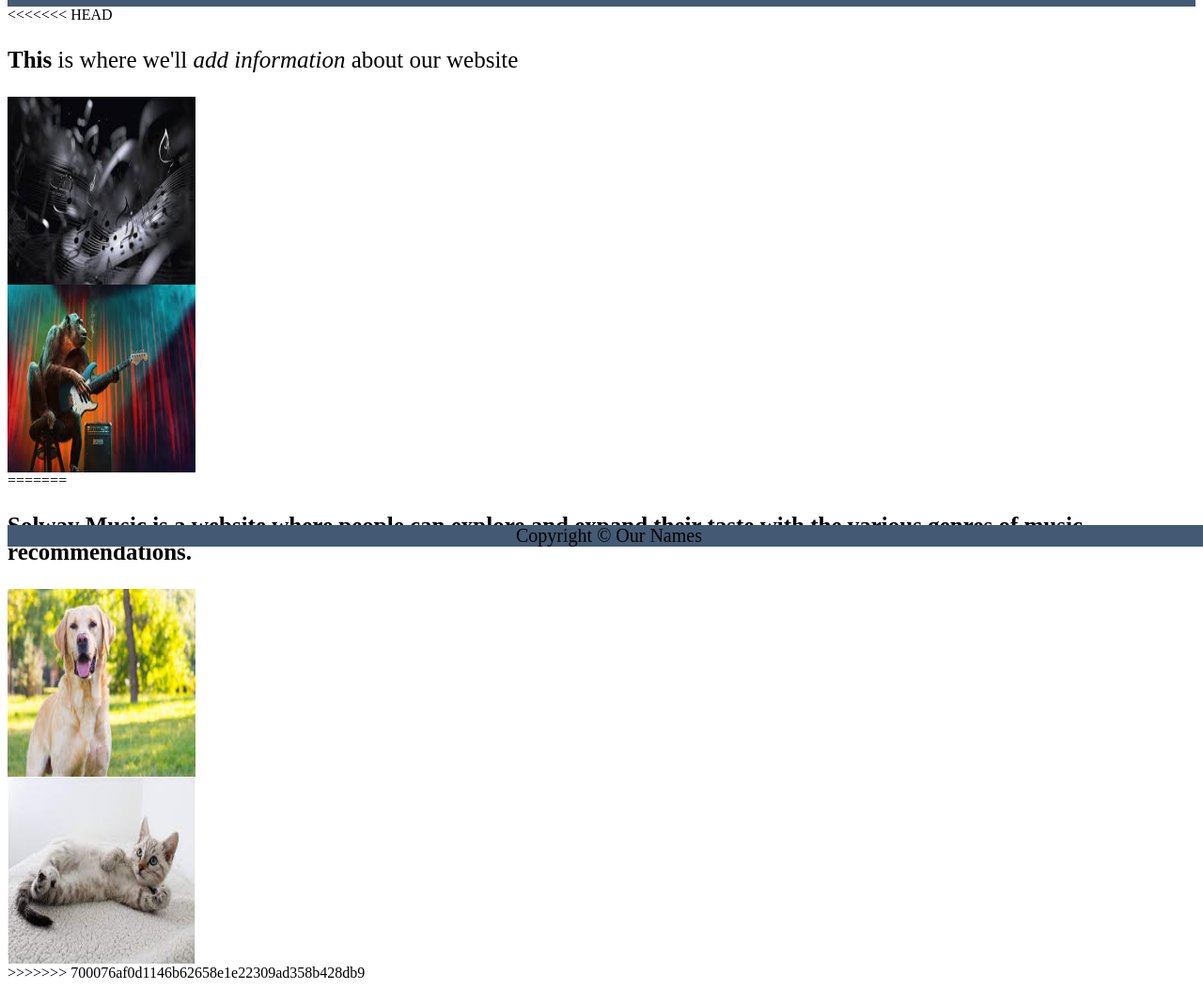
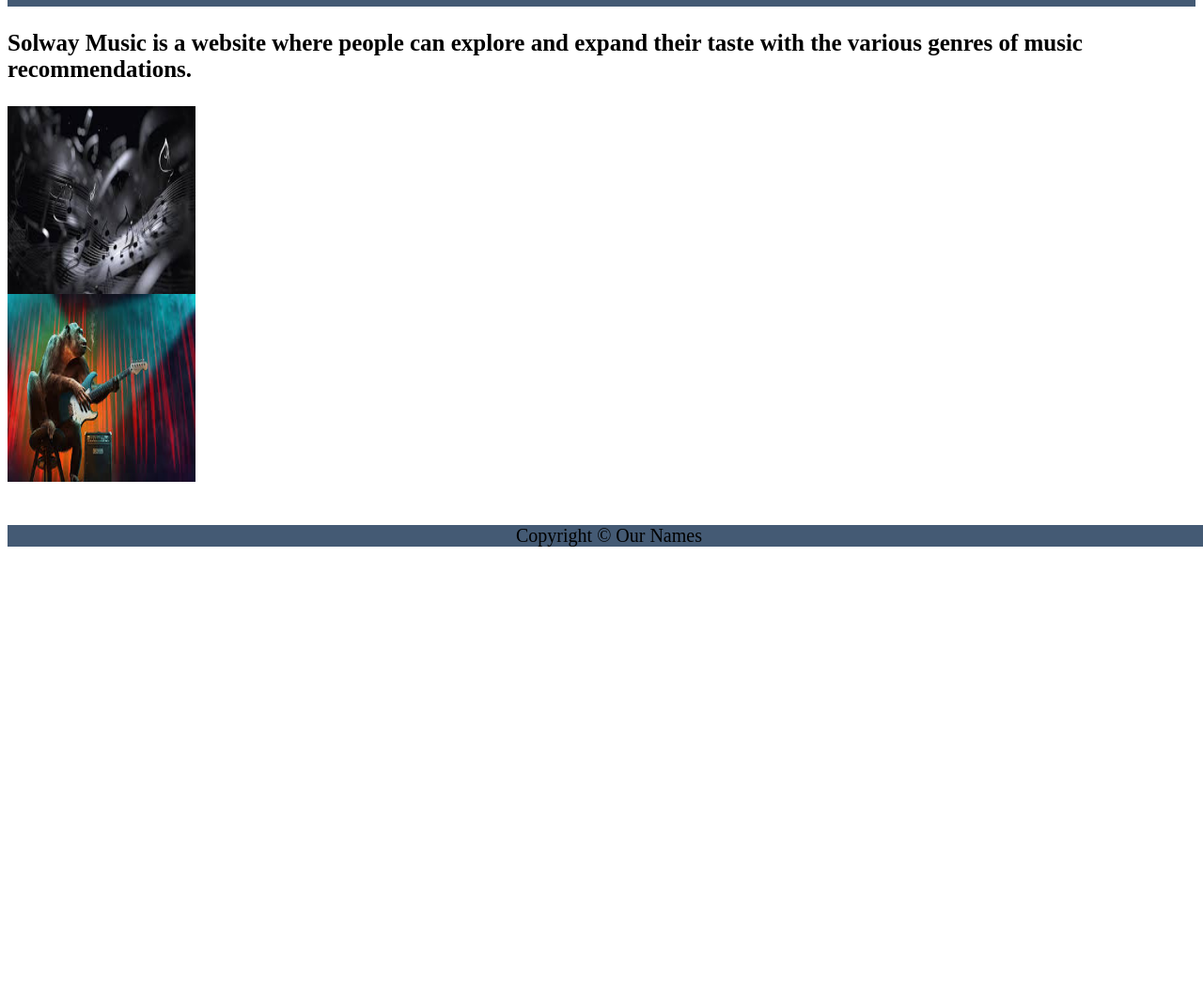
Before and after one commit to adrian23adrian43/adrian23adrian43.github.io, a plain HTML site: page index.html in a window 1280 px wide. Shown: the part 218-1271 px from the top of the page at 94% size. After the commit the page ends 800 px from the top, so only its background shows below. Drawn offline with Linux system fonts and the light colour scheme.

Commit message:
homepage pictures

```diff
--- a/index.html
+++ b/index.html
@@ -18,15 +18,9 @@
             </ul>
         </header>
         <div class="content">
-<<<<<<< HEAD
-            <p><b>This</b> is where we'll <i>add information</i> about our website</p>
+            <p><b>Solway Music is a website where people can explore and expand their taste with the various genres of music recommendations.</b></p>
             <img src="musicimage1.jpg" width="200" height="200"><br/>
             <img src="musicimage2.jpg" width="200" height ="200"><br/>
-=======
-            <p><b>Solway Music is a website where people can explore and expand their taste with the various genres of music recommendations.</b></p>
-            <img src="doggie.jpg" width="200" height="200"><br/>
-            <img src="kitty.jpg" width="200" height ="200"><br/>
->>>>>>> 700076af0d1146b62658e1e22309ad358b428db9
         </div>
         <footer>
             Copyright &copy; Our Names
```
